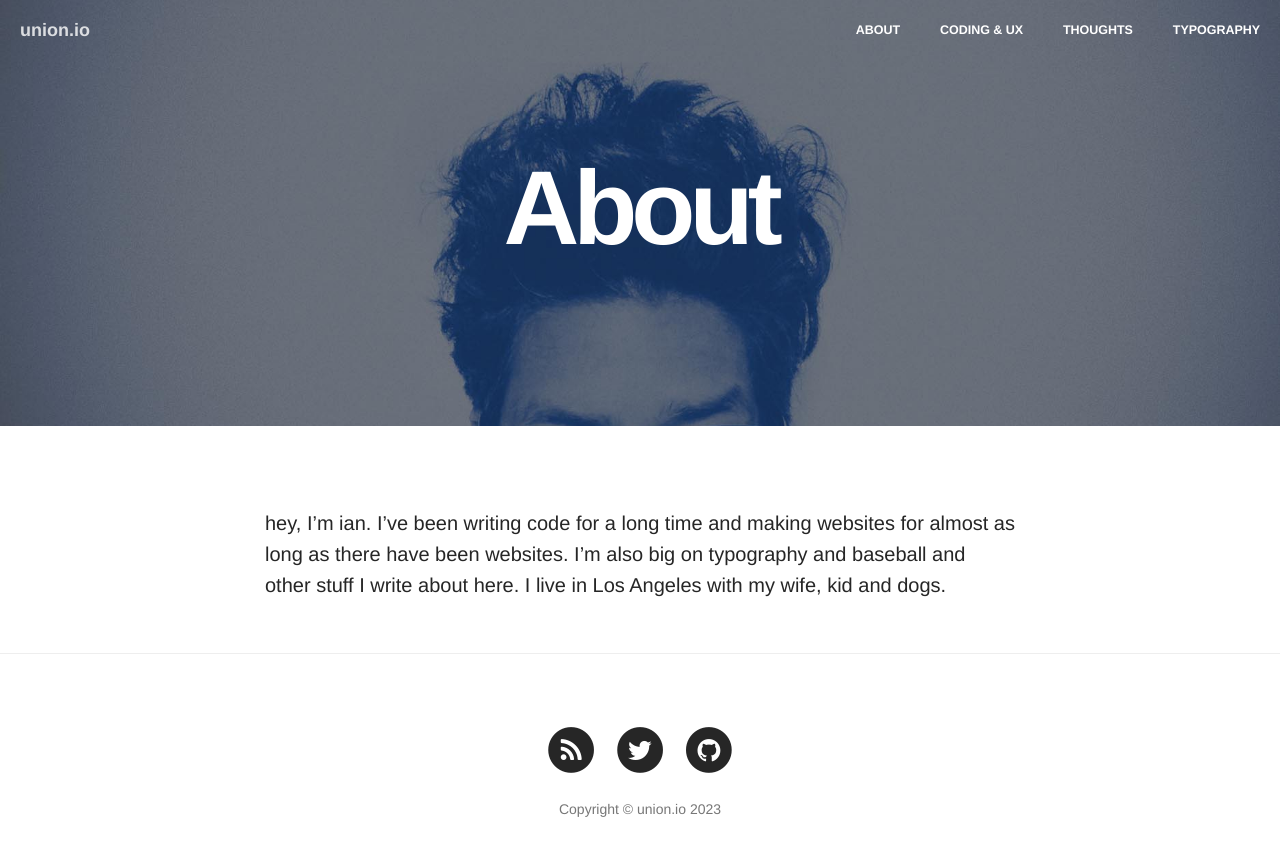
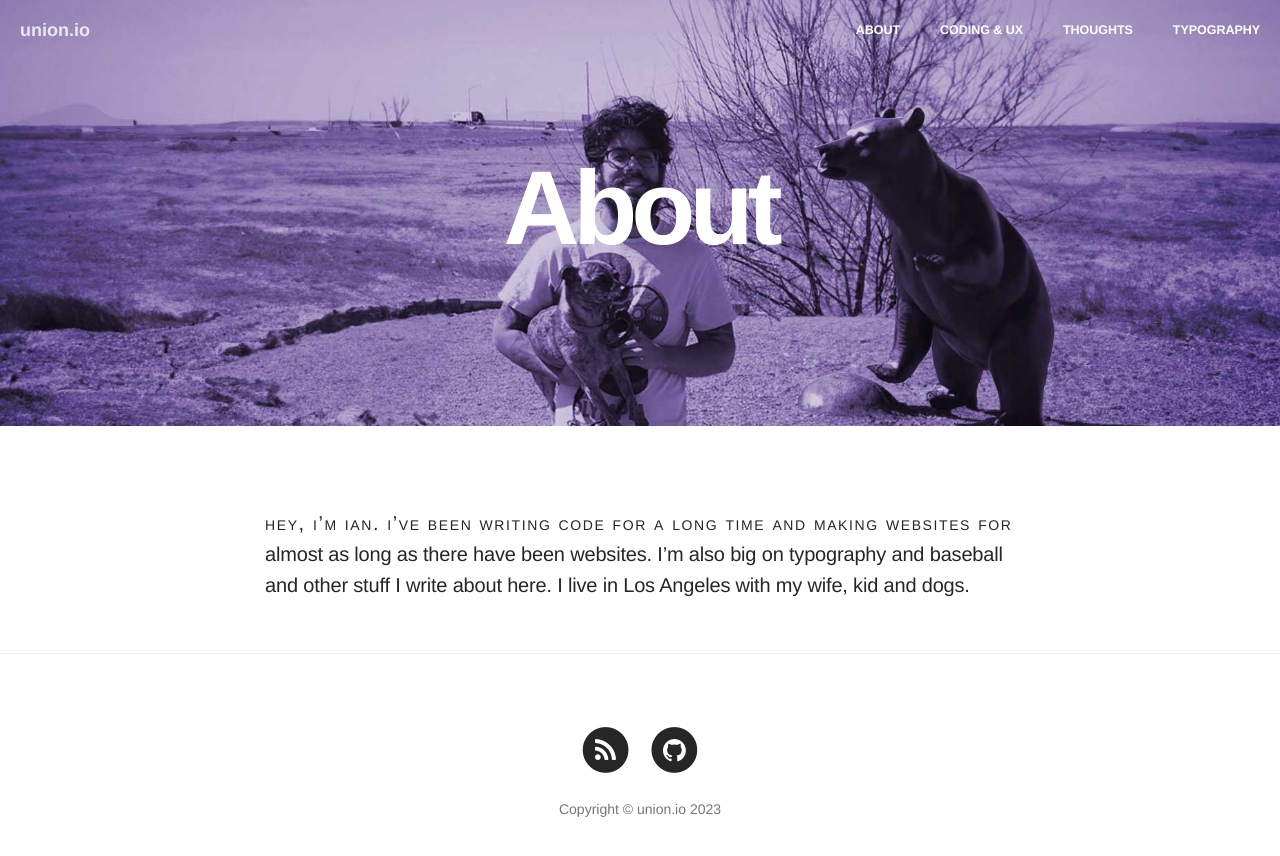
Before and after one commit to i-a-n/unionjkl, a Jekyll site: the page built from about.html, in a window 1280 px wide. Shown: the top 856 px of the page. Built offline with Jekyll 4.4.1, drawn with Linux system fonts in a browser that asks for light colours; nearby versions of some CDN libraries; some web fonts are replaced.

Commit message:
update about page, remove twitter link

```diff
--- a/_includes/footer.html
+++ b/_includes/footer.html
@@ -12,16 +12,7 @@
 							</span>
 						</a>
 					</li>
-					{% if site.twitter_username %}
-					<li>
-						<a href="https://twitter.com/{{ site.twitter_username }}">
-							<span class="fa-stack fa-lg">
-								<i class="fa fa-circle fa-stack-2x"></i>
-								<i class="fa fa-twitter fa-stack-1x fa-inverse"></i>
-							</span>
-						</a>
-					</li>
-					{% endif %} {% if site.github_username %}
+					{% if site.github_username %}
 					<li>
 						<a href="https://github.com/{{ site.github_username }}">
 							<span class="fa-stack fa-lg">
--- a/about.html
+++ b/about.html
@@ -4,9 +4,11 @@
 header-img: "img/about-bg.jpg"
 ---
 
+<article>
   <p>
     hey, I’m ian. I’ve been writing code for a long time and making websites for
     almost as long as there have been websites. I’m also big on typography and
     baseball and other stuff I write about here. I live in Los Angeles with my
     wife, kid and dogs.
   </p>
+</article>
```
Also changed, not shown: img/about-bg.jpg. Lines whose indentation alone changed are shown as unchanged.
